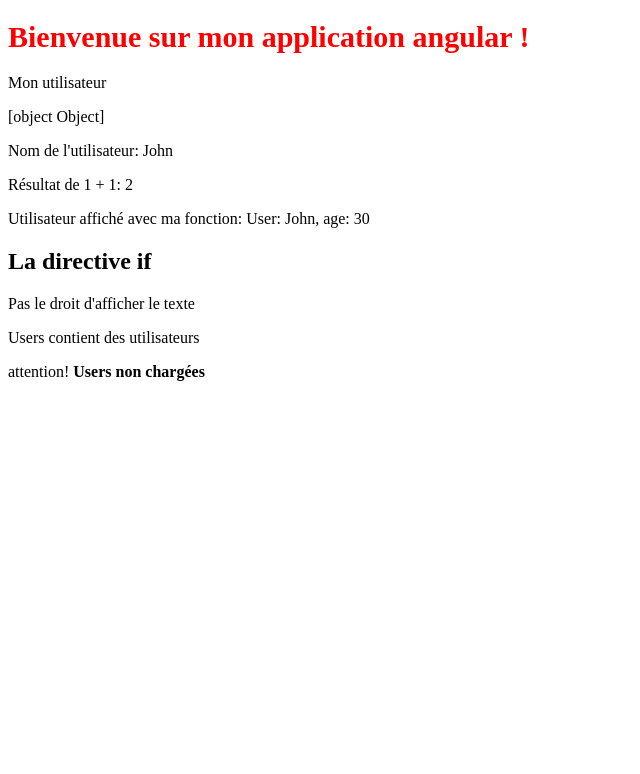
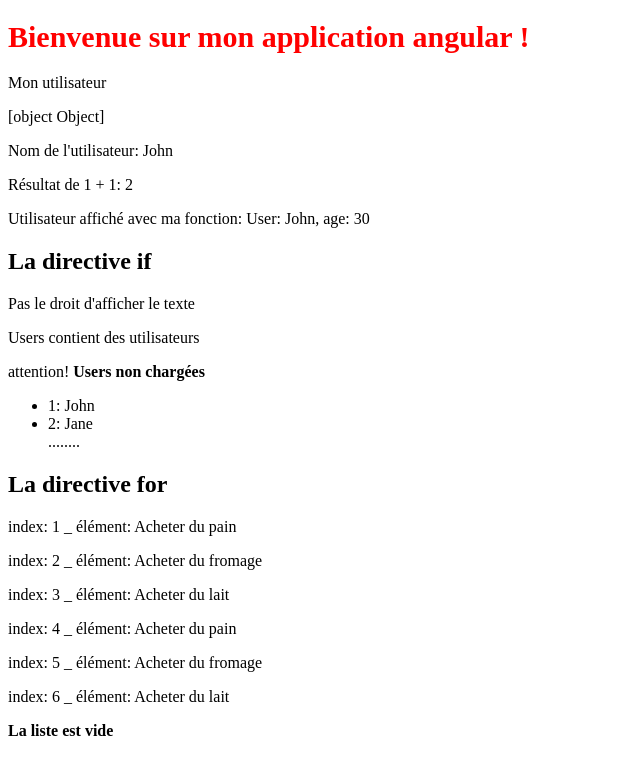
Before and after one commit to kevinLabarre/20250616_angular, an Angular app: page / in a window 1280 px wide. Shown: the top 774 px of the page, without its empty margins (0-640 px from the left). Built offline with nearby package versions, Linux system fonts and the light colour scheme.

Commit message:
ajout exemple @for

```diff
--- a/src/app/app.component.html
+++ b/src/app/app.component.html
@@ -6,8 +6,8 @@
 <p>Résultat de 1 + 1: {{1 + 1}}</p>
 <p>Utilisateur affiché avec ma fonction: {{user2.displayUser()}}</p>
 
+<!-- Composant: exempels @if -->
 <app-directive-if />
 
-<!--
-<router-outlet />
--->
+<!-- Composant: exempels @for -->
+<app-directice-for />
--- a/src/app/app.component.ts
+++ b/src/app/app.component.ts
@@ -2,10 +2,11 @@
 import { User as UserModel } from './models/user.model';
 import { User } from './interfaces/user.interface';
 import { DirectiveIfComponent } from "./components/directive-if/directive-if.component";
+import { DirecticeForComponent } from "./components/directice-for/directice-for.component";
 
 @Component({
   selector: 'app-root',
-  imports: [DirectiveIfComponent],
+  imports: [DirectiveIfComponent, DirecticeForComponent],
   // template: `
   //   <section>
   //     <h1>Bienvenue sur mon application angular !</h1>
--- /dev/null
+++ b/src/app/components/directice-for/directice-for.component.html
@@ -0,0 +1,16 @@
+<section>
+  <h1>La directive for</h1>
+
+  @for(toDo of myList ; track $index ; let i = $index) {
+  <p> index: {{i + 1}} _ élément: {{toDo}}</p>
+  }
+
+  @if(myListEmpty){
+  @for(toDo of myListEmpty ; track $index ; let i = $index) {
+  <p> index: {{i + 1}} _ élément: {{toDo}}</p>
+  } @empty {
+  <p><strong>La liste est vide</strong></p> }
+  }
+
+
+</section>
--- /dev/null
+++ b/src/app/components/directice-for/directice-for.component.ts
@@ -0,0 +1,14 @@
+import { Component } from '@angular/core';
+
+@Component({
+  selector: 'app-directice-for',
+  imports: [],
+  templateUrl: './directice-for.component.html',
+  styleUrl: './directice-for.component.css'
+})
+export class DirecticeForComponent {
+
+  myList = ["Acheter du pain", "Acheter du fromage", "Acheter du lait", "Acheter du pain", "Acheter du fromage", "Acheter du lait"]
+  myListEmpty: any[] | undefined = []
+
+}
--- a/src/app/components/directive-if/directive-if.component.html
+++ b/src/app/components/directive-if/directive-if.component.html
@@ -26,4 +26,14 @@
   <p>attention! <strong>Users non chargées</strong></p> }
 
 
+
+  <ul>
+    <li>1: John</li>
+    <li>2: Jane</li>
+    ........
+
+  </ul>
+
+
+
 </section>
--- a/src/app/components/directive-if/directive-if.component.ts
+++ b/src/app/components/directive-if/directive-if.component.ts
@@ -19,6 +19,4 @@
 
   usersEmpty = [];
 
-
-
 }
```
Also changed, not shown: src/app/components/directice-for/directice-for.component.css (added), 1 other file (tests, documents, lock files or other folders).
